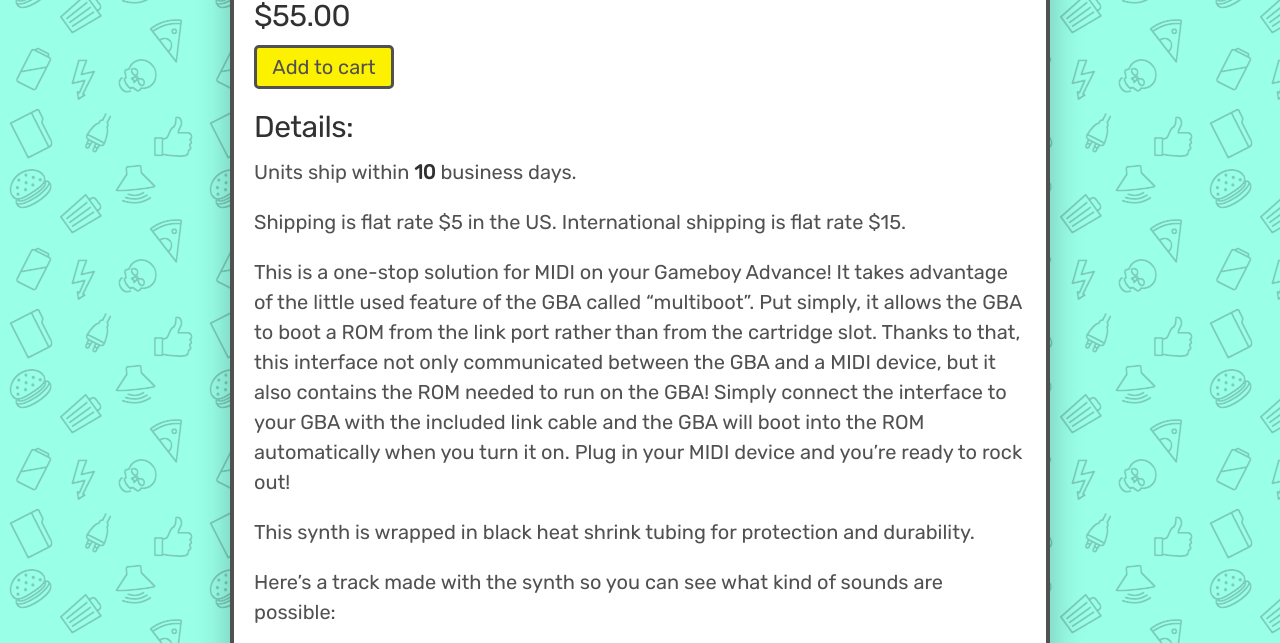
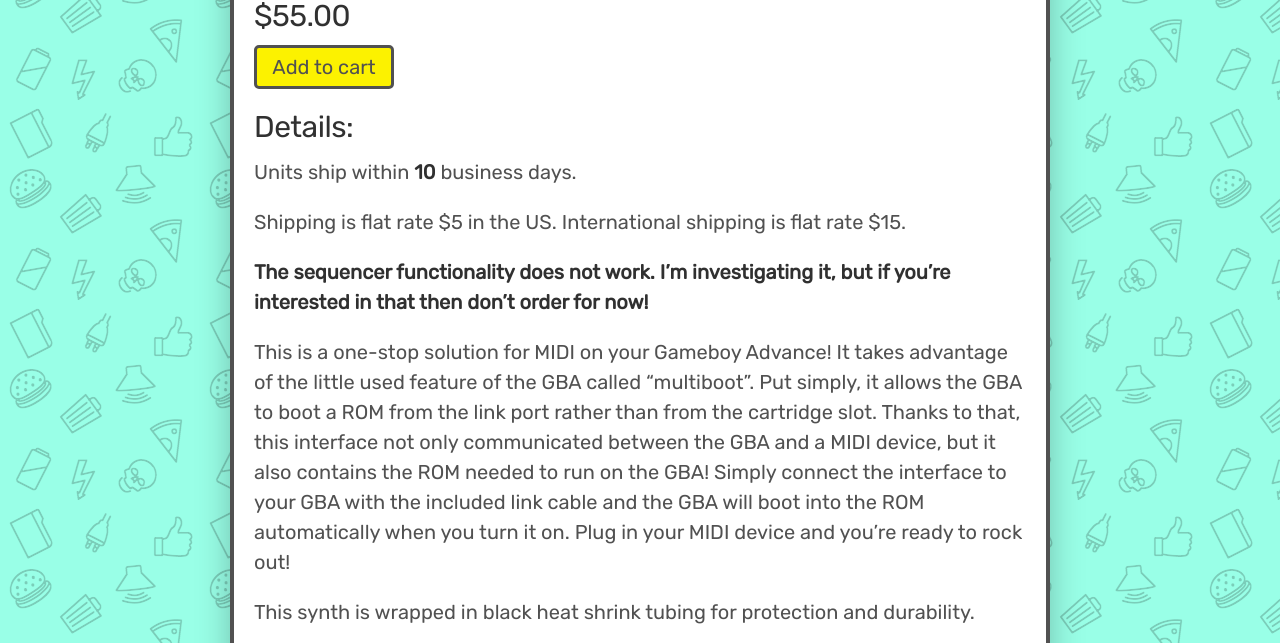
Before and after one commit to catskull/catskullelectronics.com, a Jekyll site: the page built from _posts/2017-11-10-gbamidi.md, in a window 1280 px wide and 900 px high, scrolled down 1093 px, cut to the strip 0-643 px from the top of the window. Built offline with Jekyll 4.4.1, drawn with Linux system fonts in a browser that asks for light colours; comment, search, counter and statistics services are not loaded.

Commit message:
Update 2017-11-10-gbamidi.md

```diff
--- a/_posts/2017-11-10-gbamidi.md
+++ b/_posts/2017-11-10-gbamidi.md
@@ -38,6 +38,8 @@
 
 Shipping is flat rate $5 in the US. International shipping is flat rate $15.
 
+**The sequencer functionality does not work. I'm investigating it, but if you're interested in that then don't order for now!**
+
 This is a one-stop solution for MIDI on your Gameboy Advance! It takes advantage of the little used feature of the GBA called "multiboot". Put simply, it allows the GBA to boot a ROM from the link port rather than from the cartridge slot. Thanks to that, this interface not only communicated between the GBA and a MIDI device, but it also contains the ROM needed to run on the GBA! Simply connect the interface to your GBA with the included link cable and the GBA will boot into the ROM automatically when you turn it on. Plug in your MIDI device and you're ready to rock out!
 
 This synth is wrapped in black heat shrink tubing for protection and durability.
```
